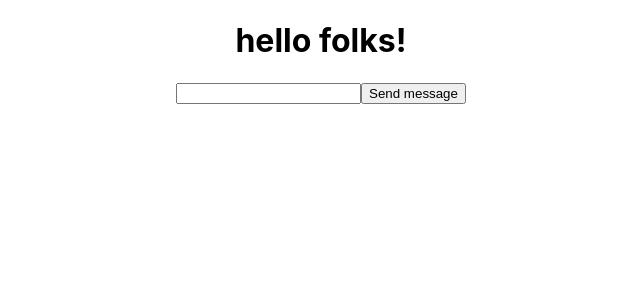
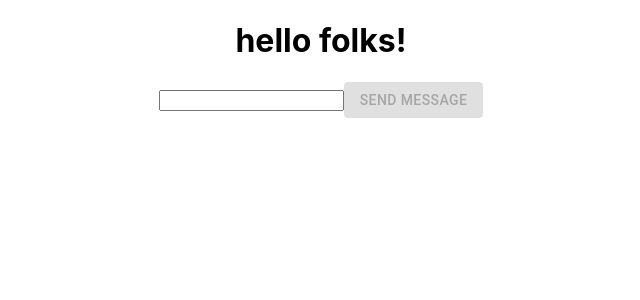
Before and after one commit to pacoguevara/facebook-messenger-clone, a React (Create React App) app: page / in a window 1280 px wide. Shown: the top 300 px of the page, without its empty margins (319-959 px from the left). Built offline with nearby package versions, Linux system fonts and the light colour scheme.

Commit message:
add material ui

```diff
--- a/package.json
+++ b/package.json
@@ -3,6 +3,7 @@
   "version": "0.1.0",
   "private": true,
   "dependencies": {
+    "@material-ui/core": "^4.11.0",
     "@testing-library/jest-dom": "^4.2.4",
     "@testing-library/react": "^9.5.0",
     "@testing-library/user-event": "^7.2.1",
--- a/src/App.js
+++ b/src/App.js
@@ -1,5 +1,6 @@
 import React, { useState } from "react";
 import "./App.css";
+import { Button } from "@material-ui/core";
 
 function App() {
   const [input, setInput] = useState("");
@@ -21,7 +22,15 @@ function App() {
           value={input}
           onChange={(event) => setInput(event.target.value)}
         />
-        <button onClick={sendMessage}>Send message</button>
+        <Button
+          variant="contained"
+          color="primary"
+          type="submit"
+          disabled={!input}
+          onClick={sendMessage}
+        >
+          Send message
+        </Button>
       </form>
     </div>
   );
```
Also changed, not shown: 1 other file (tests, documents, lock files or other folders).
